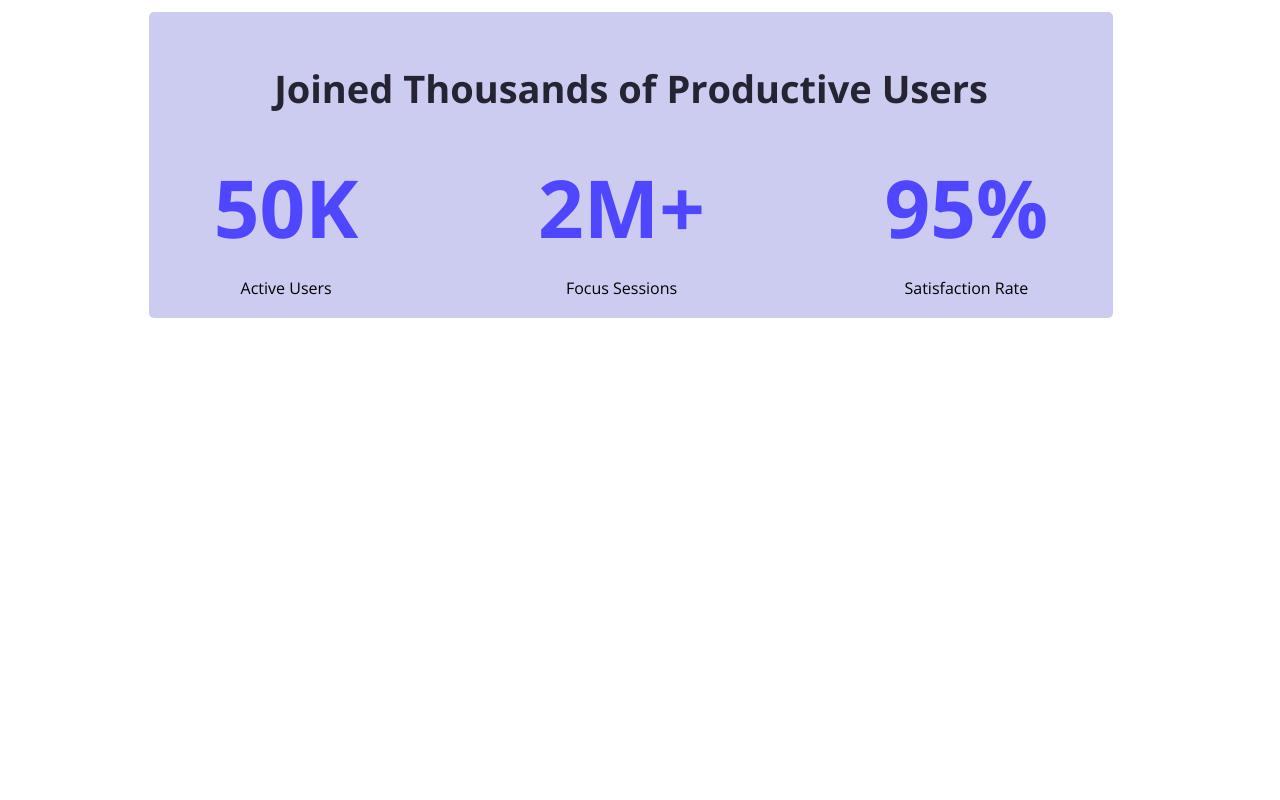
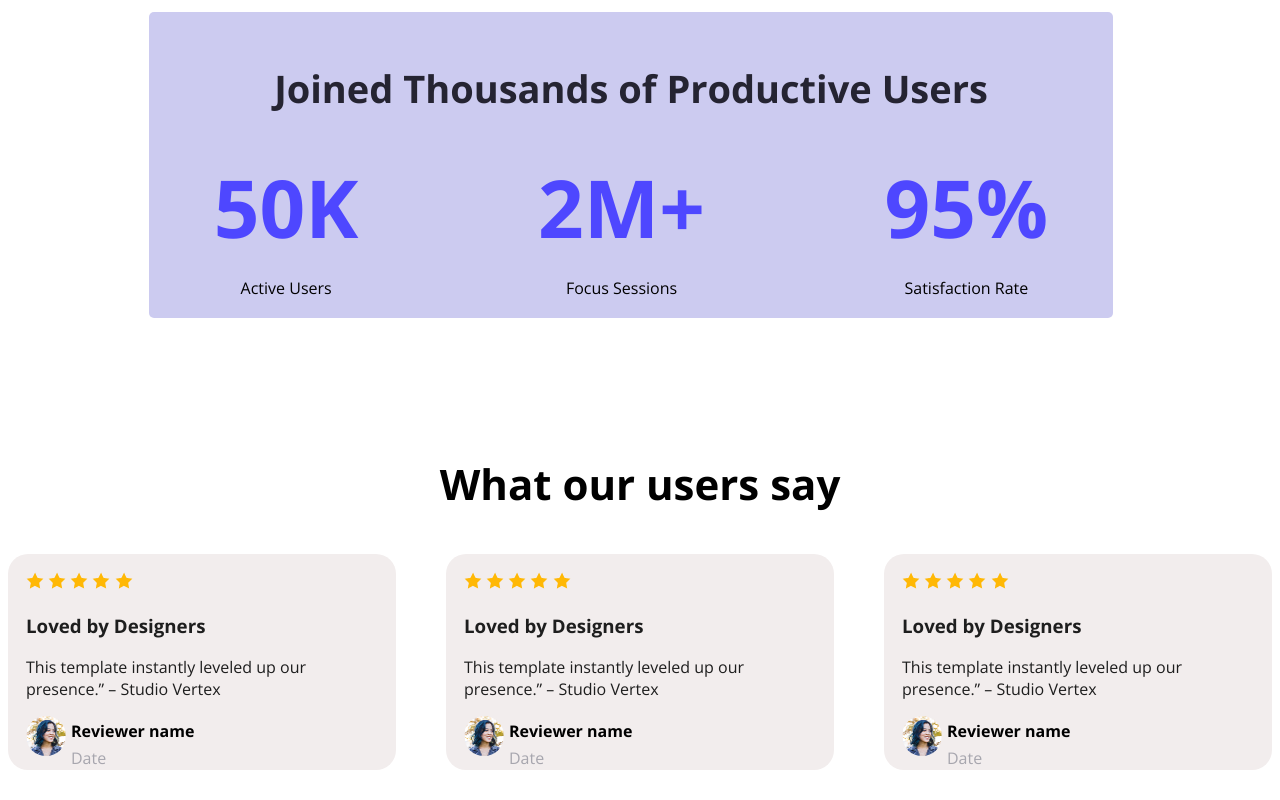
Before and after one commit to Saif-Uddin0/Assignment-1, a plain HTML site: page index.html in a window 1280 px wide. Shown: the part 1299-2099 px from the top of the page. Before the commit the page ends 1754 px from the top, so only its background shows below. Drawn offline with nearby package versions, Linux system fonts and the light colour scheme.

Commit message:
adding the fourth part

```diff
--- a/index.html
+++ b/index.html
@@ -51,6 +51,82 @@
         </div>
         </section>
 
+         <h3 class="fourth-part-title">
+                    What our users say
+                </h3>
+        <section class="card-section">
+
+                <div class="card-box" >
+
+                   <div>
+                     <img src="style/asset/icon-star.png" alt="">
+                     <img src="style/asset/icon-star.png" alt="">
+                     <img src="style/asset/icon-star.png" alt="">
+                     <img src="style/asset/icon-star.png" alt="">
+                     <img src="style/asset/icon-star.png" alt="">
+                    <h3 class="card-title">Loved by Designers</h3>
+                    <p class="card-des">This template instantly leveled up our presence.” – Studio Vertex</p>
+                   </div>
+
+                   <div class="img-main">
+                    <img class="img-" src="style/asset/avatar.png" alt="">
+                    <div class="card-footer" >
+                        <h4>Reviewer name</h4>
+                    <p class="p-des">Date</p>
+                    </div>
+                   </div>
+
+
+            </div>
+            <div class="card-box">
+
+                   <div>
+                     <img src="style/asset/icon-star.png" alt="">
+                     <img src="style/asset/icon-star.png" alt="">
+                     <img src="style/asset/icon-star.png" alt="">
+                     <img src="style/asset/icon-star.png" alt="">
+                     <img src="style/asset/icon-star.png" alt="">
+                    <h3 class="card-title">Loved by Designers</h3>
+                    <p class="card-des">This template instantly leveled up our presence.” – Studio Vertex</p>
+                   </div>
+
+                   <div class="img-main">
+                    <img class="img-" src="style/asset/avatar.png" alt="">
+                    <div class="card-footer" >
+                        <h4>Reviewer name</h4>
+                    <p class="p-des">Date</p>
+                    </div>
+                   </div>
+
+
+            </div>
+
+            <div class="card-box">
+
+                    <div>
+                     <img src="style/asset/icon-star.png" alt="">
+                     <img src="style/asset/icon-star.png" alt="">
+                     <img src="style/asset/icon-star.png" alt="">
+                     <img src="style/asset/icon-star.png" alt="">
+                     <img src="style/asset/icon-star.png" alt="">
+                    <h3 class="card-title">Loved by Designers</h3>
+                    <p class="card-des">This template instantly leveled up our presence.” – Studio Vertex</p>
+                   </div>
+
+                   <div class="img-main">
+                    <img class="img-" src="style/asset/avatar.png" alt="">
+                    <div class="card-footer" >
+                        <h4>Reviewer name</h4>
+                    <p class="p-des">Date</p>
+                    </div>
+                   </div>
+
+
+            </div>
+
+
+        </section>
+
 
 
     </main>
--- a/style/style.css
+++ b/style/style.css
@@ -106,7 +106,7 @@ nav{
     display: flex;
     justify-content: space-around;
     gap: 50px;
-    padding: 50 142;
+    padding-bottom:50px ;
 
 }
 .number-title{
@@ -127,3 +127,57 @@ nav{
     text-align: center;
     margin: 0;
 }
+
+/*4th part*/
+.card-section{
+    display: flex;
+    justify-content: center;
+    gap: 50px;
+    margin-bottom: 30px;
+
+}
+.fourth-part-title{
+    text-align: center;
+    font-size: 42px;
+    font-weight: bold;
+}
+.card-box{
+    width: 366px;
+    height: 180px;
+    background-color: #F2EDED;
+    padding: 18px;
+    border-radius: 20px;
+
+}
+/*shared color*/
+.p-des{
+    margin-top: -16px;
+    color: #a7a6ae;
+
+}
+.img-{
+    width: 40px;
+    height: 40px;
+    border-radius: 20px;
+}
+.img-main{
+    display: flex;
+    margin: 0;
+    height: 46px;
+    width: 318px;
+
+}
+.card-title
+{
+    color: #1E1E1E;
+    font-weight: bold;
+}
+.card-des{
+    color: #1E1E1E;
+}
+.card-footer
+{
+    margin-left: 5px;
+    /* padding: 4px; */
+    margin-top: -18px;
+}
```
